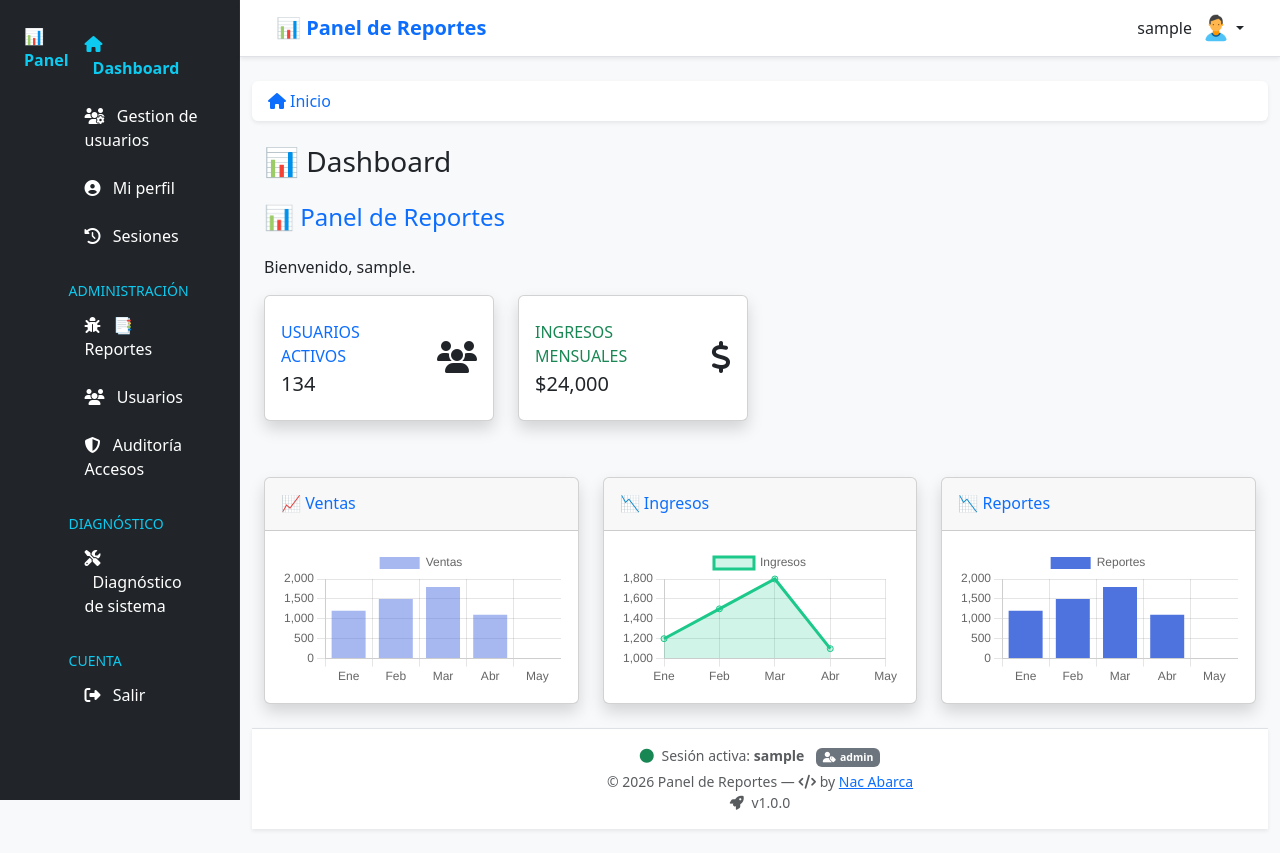
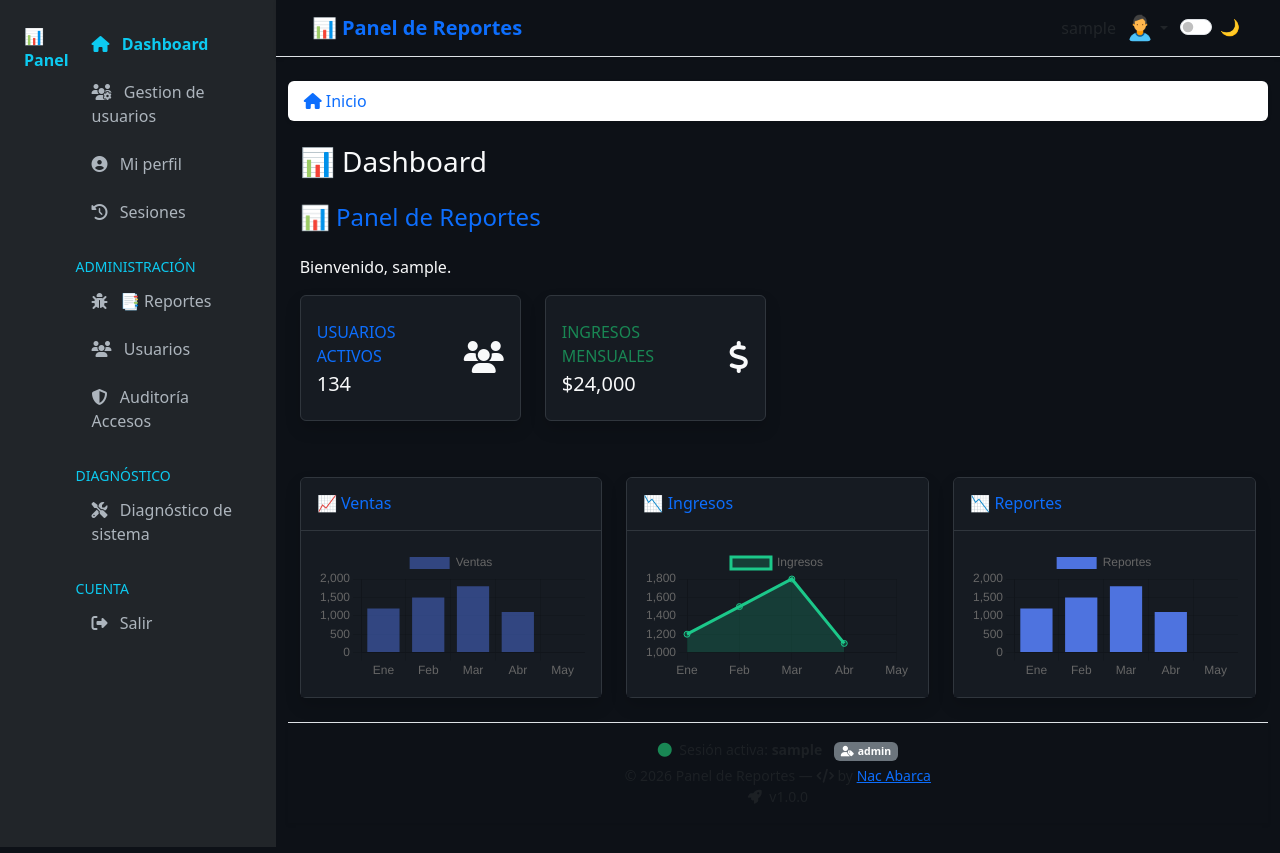
Before and after one commit to NacAbarca/report-dashboard, a PHP site: page / in a window 1280 px wide. Run offline with PHP 8.4, Linux system fonts and the light colour scheme; the visitor is signed in with stand-in values (Sample User, id 1); data that the repository does not hold is empty.

Commit message:
Corrigido: menu y theme-bark & light

```diff
--- a/admin/editar_usuario.php
+++ b/admin/editar_usuario.php
@@ -62,7 +62,7 @@ if ($_SERVER['REQUEST_METHOD'] === 'POST') {
   <h3 class="text-warning m-0">Editar Usuario</h3>
 </div>
 
-<?php if ($msg): ?>
+<?php if (isset($msg) && $msg):  ?>
   <div class="alert alert-danger"><?= htmlspecialchars($msg) ?></div>
 <?php endif; ?>
 
--- a/assets/css/custom.css
+++ b/assets/css/custom.css
@@ -1,5 +1,8 @@
+/* ============================================= */
+/* 🧱 Sidebar base */
+/* ============================================= */
 #sidebar-wrapper {
-    min-height: 100vh;
+  min-height: 100vh;
   background: #343a40;
 }
 
@@ -12,25 +15,133 @@
   z-index: 1040;
 }
 
-/* 🌐 Sidebar fijo en desktop */
+#page-content-wrapper {
+  transition: margin-left 0.3s ease;
+}
+
+/* Sidebar visible en desktop */
 @media (min-width: 992px) {
-  .offcanvas-lg {
-    position: static;
-    width: 240px;
-    height: 100vh;
-    flex-shrink: 0;
-    transform: none !important;
-    visibility: visible !important;
-    background-color: #212529 !important;
-    display: block !important;
-    border-right: 1px solid rgba(255,255,255,0.05);
+  body.sidebar-open #page-content-wrapper {
+    margin-left: 240px; /* se mueve automáticamente */
   }
+}
 
-  /* #page-content-wrapper {
-    margin-left: 240px;
-  } */
+/* Sidebar oculto */
+@media (min-width: 992px) {
+  body.sidebar-collapsed #page-content-wrapper {
+    margin-left: 0 !important;
+  }
 }
 
 .sidebar-desktop {
   overflow-y: auto;
 }
+
+/* ============================================= */
+/* 🌙 Tema Oscuro */
+/* ============================================= */
+body.dark-mode {
+  background-color: #0d1117 !important;
+  color: #f8f9fa !important;
+}
+
+.dark-mode .navbar,
+.dark-mode .sidebar,
+.dark-mode .offcanvas,
+.dark-mode .bg-light {
+  background-color: #0d1117 !important;
+  color: #f8f9fa !important;
+}
+
+.dark-mode .card,
+.dark-mode .card-body,
+.dark-mode .card-header {
+  background-color: #161b22 !important;
+  color: #f8f9fa !important;
+  border-color: #30363d !important;
+}
+
+.dark-mode .table {
+  background-color: #161b22 !important;
+  color: #f8f9fa !important;
+}
+
+.dark-mode .table thead th {
+  background-color: #21262d !important;
+}
+
+.dark-mode .nav-link {
+  color: #adb5bd !important;
+}
+
+.dark-mode .nav-link.active,
+.dark-mode .nav-link:hover {
+  color: #0dcaf0 !important;
+}
+
+.dark-mode footer {
+  background-color: #0d1117 !important;
+  color: #8b949e !important;
+}
+
+/* ============================================= */
+/* ☀️ Tema Claro */
+/* ============================================= */
+body.light-mode {
+  background-color: #f9fafb !important;
+  color: #212529 !important;
+}
+
+.light-mode .navbar,
+.light-mode .sidebar,
+.light-mode .offcanvas,
+.light-mode .bg-dark {
+  background-color: #ffffff !important;
+  color: #212529 !important;
+  border-bottom: 1px solid #dee2e6 !important;
+}
+
+.light-mode .card,
+.light-mode .card-body,
+.light-mode .card-header {
+  background-color: #ffffff !important;
+  color: #212529 !important;
+  border-color: #dee2e6 !important;
+}
+
+.light-mode .table {
+  background-color: #ffffff !important;
+  color: #212529 !important;
+}
+
+.light-mode .table thead th {
+  background-color: #f1f3f5 !important;
+}
+
+.light-mode .nav-link {
+  color: #212529 !important;
+}
+
+.light-mode .nav-link.active,
+.light-mode .nav-link:hover {
+  color: #0d6efd !important;
+  background-color: rgba(13,110,253,0.1);
+  border-radius: 0.25rem;
+}
+
+.light-mode footer {
+  background-color: #ffffff !important;
+  color: #6c757d !important;
+  border-top: 1px solid #dee2e6 !important;
+}
+
+/* ============================================= */
+/* ✨ Transiciones suaves entre temas */
+/* ============================================= */
+body,
+.navbar,
+.sidebar,
+.card,
+.table {
+  transition: background-color 0.3s ease, color 0.3s ease, border-color 0.3s ease;
+}
--- a/components/header.php
+++ b/components/header.php
@@ -35,4 +35,9 @@ $roleEmoji = [
     </div>
 
   </div>
+
+  <div class="form-check form-switch text-light ms-auto me-3">
+    <input class="form-check-input" type="checkbox" id="themeSwitch">
+    <label class="form-check-label" for="themeSwitch">🌙</label>
+  </div>
 </nav>
--- a/components/layout_end.php
+++ b/components/layout_end.php
@@ -23,5 +23,28 @@
       notifyFromURL('toast'); // o 'alert'
     </script>
 
+    <script>
+      document.addEventListener('DOMContentLoaded', () => {
+        const switchInput = document.getElementById('themeSwitch');
+        const currentTheme = localStorage.getItem('theme') || 'dark';
+
+        // Aplica el tema guardado
+        document.body.classList.add(currentTheme + '-mode');
+        if (currentTheme === 'light') switchInput.checked = true;
+
+        // Escucha cambios
+        switchInput.addEventListener('change', () => {
+          if (switchInput.checked) {
+            document.body.classList.replace('dark-mode', 'light-mode');
+            localStorage.setItem('theme', 'light');
+          } else {
+            document.body.classList.replace('light-mode', 'dark-mode');
+            localStorage.setItem('theme', 'dark');
+          }
+        });
+      });
+
+    </script>
+
   </body>
 </html>
--- a/components/layout_start.php
+++ b/components/layout_start.php
@@ -36,11 +36,12 @@ $page_title = $page_title ?? 'Panel de Reportes';
   <link href="/assets/css/snackbar.css" rel="stylesheet">
 </head>
 
-<body class="bg-light">
+<body class="bg-light dark-mode">
+
 
 <!-- 🔓 Navbar móvil -->
   <nav class="navbar navbar-dark bg-dark d-lg-none px-3">
-    <a class="navbar-brand fw-bold text-info" href="#">📊 Panel</a>
+    <a class="navbar-brand fw-bold text-info" href="#">📊 Panel--</a>
     <button class="navbar-toggler" type="button" data-bs-toggle="offcanvas" data-bs-target="#offcanvasSidebar">
       <span class="navbar-toggler-icon"></span>
     </button>
--- a/components/menu.php
+++ b/components/menu.php
@@ -2,6 +2,7 @@
 
 $role = $_SESSION['role'] ?? 'user';
 $current_url = $_SERVER['PHP_SELF'];
+require_once __DIR__ .'/../includes/menu_config.php';
 
 $menu = [
   [
```
Also changed, not shown: assets/js/app.js (added, +32 -0 lines), includes/menu_config.php (renamed from include/menu_config.php).
